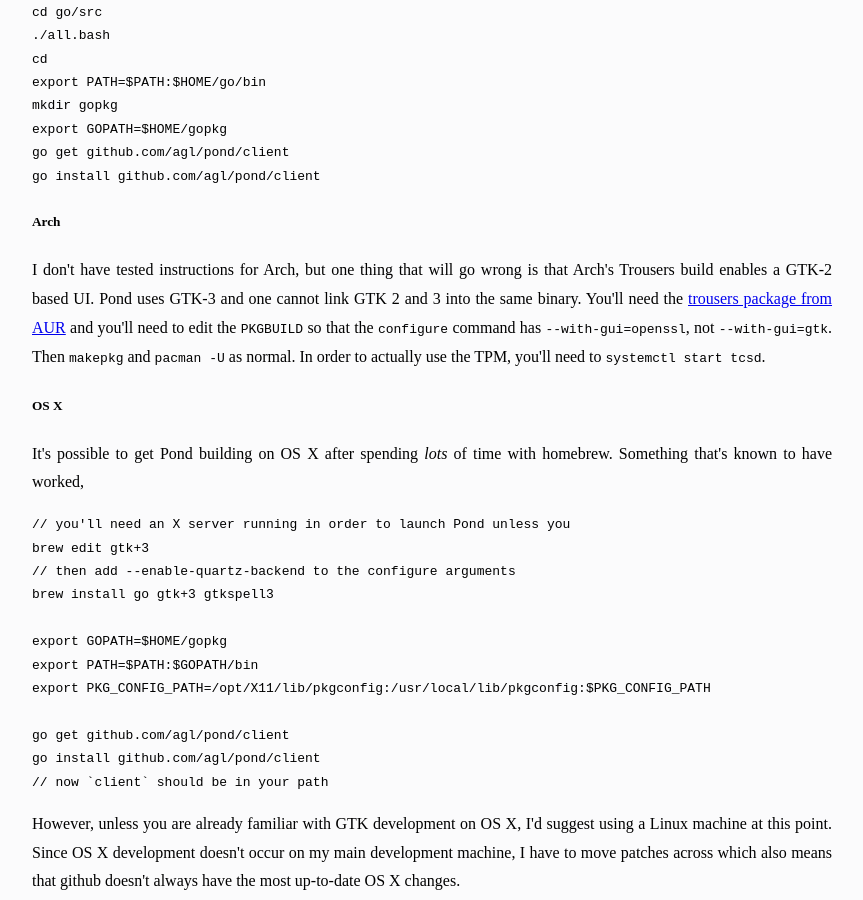
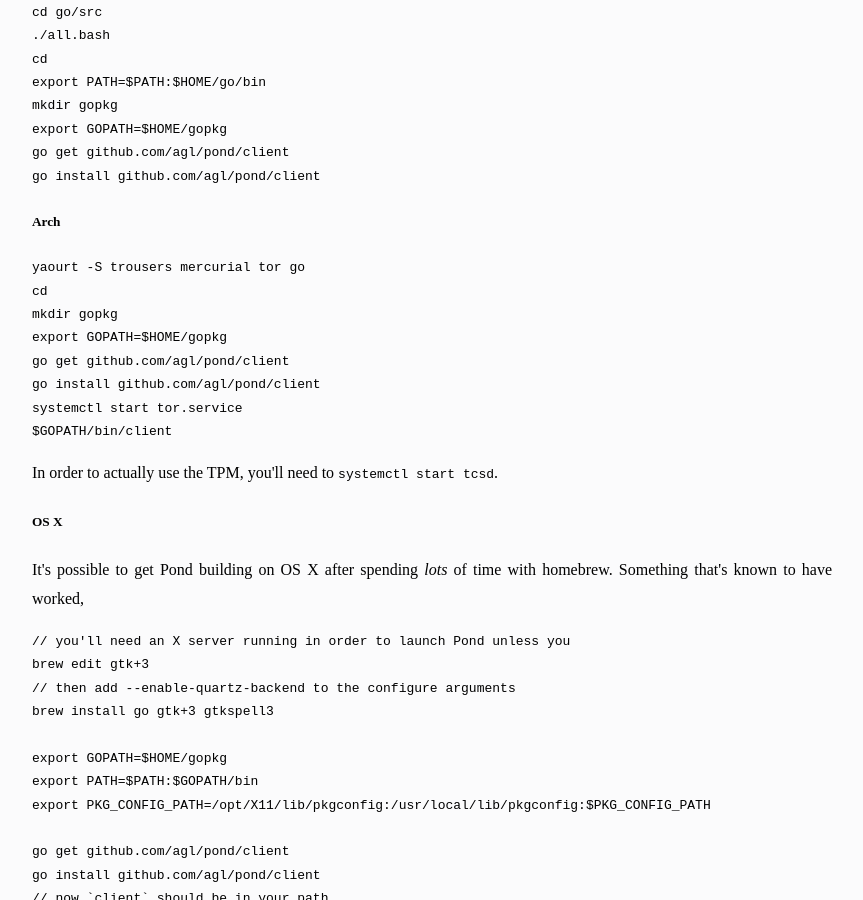
Before and after one commit to agl/pond, a Jekyll site: the page built from doc/index.html, in a window 1280 px wide and 900 px high, scrolled down 1877 px. Shown: the whole window, without its empty margins (208-1071 px from the left). Built offline with Jekyll 4.4.1, drawn with Linux system fonts in a browser that asks for light colours; some web fonts are replaced.

Commit message:
Added installing instructions for Arch.

```diff
--- a/doc/index.html
+++ b/doc/index.html
@@ -77,8 +77,18 @@ go get github.com/agl/pond/client
 go install github.com/agl/pond/client</pre>
 
 <h5>Arch</h5>
+<pre>
+yaourt -S trousers mercurial tor go
+cd
+mkdir gopkg
+export GOPATH=$HOME/gopkg
+go get github.com/agl/pond/client
+go install github.com/agl/pond/client
+systemctl start tor.service
+$GOPATH/bin/client
+</pre>
 
-<p>I don't have tested instructions for Arch, but one thing that will go wrong is that Arch's Trousers build enables a GTK-2 based UI. Pond uses GTK-3 and one cannot link GTK 2 and 3 into the same binary. You'll need the <a href="https://aur.archlinux.org/packages.php?ID=14330">trousers package from AUR</a> and you'll need to edit the <tt>PKGBUILD</tt> so that the <tt>configure</tt> command has <tt>--with-gui=openssl</tt>, not <tt>--with-gui=gtk</tt>. Then <tt>makepkg</tt> and <tt>pacman -U</tt> as normal. In order to actually use the TPM, you'll need to <tt>systemctl start tcsd</tt>.</p>
+<p>In order to actually use the TPM, you'll need to <tt>systemctl start tcsd</tt>.</p>
 
 <h5>OS X</h5>
 
```
